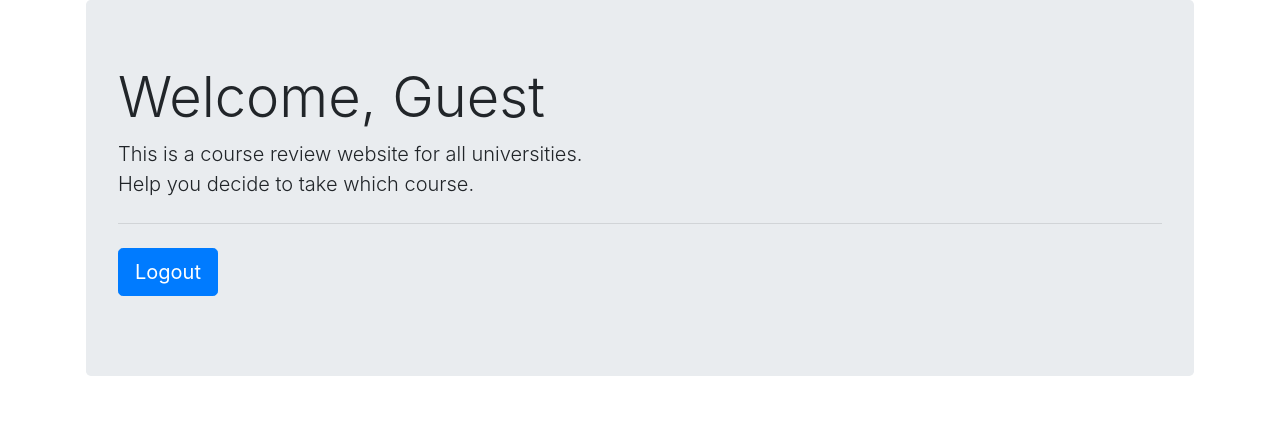
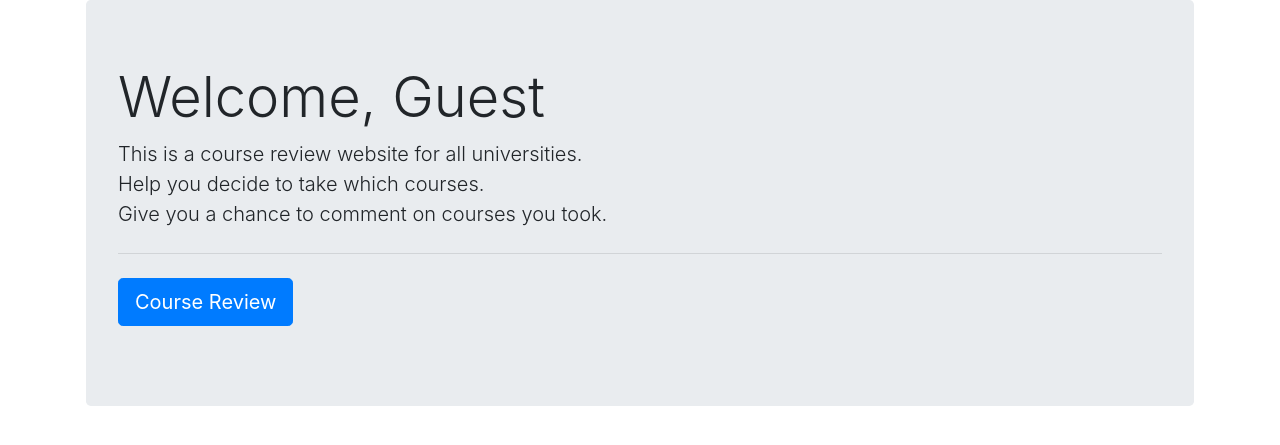
Before and after one commit to HappyWalkers/studentLifeWeb, a Django app: page / in a window 1280 px wide. Shown: the part 88-533 px from the top of the page. Run offline with Django 3.2, Linux system fonts and the light colour scheme; a user stored in the database is signed in; some libraries are stand-ins or nearby versions.

Commit message:
link course review app to home page

```diff
--- a/courseReview/templates/base_generic.html
+++ b/courseReview/templates/base_generic.html
@@ -18,7 +18,7 @@
       <div class="col-sm-2">
         {% block sidebar %}
         <ul class="sidebar-nav">
-          <li><a href="{% url 'index' %}">Home</a></li>
+          <li><a href="{% url 'course-review-index' %}">Home</a></li>
           <li><a href="{% url 'colleges' %}">All colleges</a></li>
         </ul>
         {% endblock %}
--- a/courseReview/templates/courseReview/department_detail.html
+++ b/courseReview/templates/courseReview/department_detail.html
@@ -8,7 +8,7 @@
 
 {% block sidebar %}
 <ul class="sidebar-nav">
-  <li><a href="{% url 'index' %}">Home</a></li>
+  <li><a href="{% url 'course-review-index' %}">Home</a></li>
   <li><a href="{% url 'colleges' %}">All Colleges</a></li>
   <li><a href="{% url 'departments' %}">All departments</a></li>
   <li><a href="{% url 'majors' %}">All Majors</a></li>
--- a/courseReview/urls.py
+++ b/courseReview/urls.py
@@ -7,7 +7,7 @@ from . import views
 
 
 urlpatterns = [
-    path('', views.index, name='index'),
+    path('', views.index, name='course-review-index'),
 
     path('college', views.collegeView.as_view(), name='colleges'),
 
--- a/users/templates/users/home.html
+++ b/users/templates/users/home.html
@@ -5,12 +5,13 @@
         <h1 class="display-4">Welcome, {{user.first_name.title|default:'Guest'}}</h1>
         <p class="lead">
             This is a course review website for all universities.<br>
-            Help you decide to take which course.
+            Help you decide to take which courses.<br>
+            Give you a chance to comment on courses you took.<br>
         </p>
         <hr class="my-4">
         <p class="lead">
             {% if user.is_authenticated %}
-                <a class="btn btn-primary btn-lg" href="{% url 'logout' %}" role="button">Logout</a>
+                <a class="btn btn-primary btn-lg" href="{% url 'course-review-index' %}" role="button">Course Review</a>
             {% else %}
                 <a class="btn btn-primary btn-lg" href="{% url 'login' %}" role="button">Sign in</a>
             {% endif %}
```
Also changed, not shown: log.md (+5 -4 lines), db.sqlite3.
